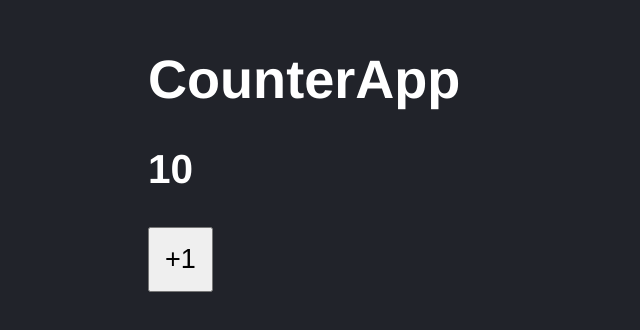
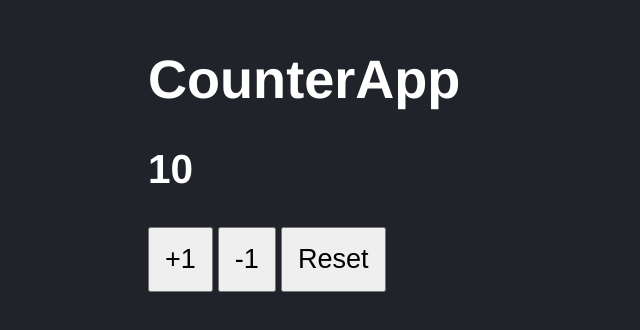
Before and after one commit to DxAmbar/counter-app-vite, a React (Vite) app: page / in a window 1280 px wide. Shown: the part 136-466 px from the top of the page, without its empty margins (0-640 px from the left). Built offline with nearby package versions, Linux system fonts and the light colour scheme.

Commit message:
Sustracción y Reset del counter

```diff
--- a/src/CounterApp.jsx
+++ b/src/CounterApp.jsx
@@ -2,6 +2,8 @@ import { useState } from 'react';
 import PropTypes from 'prop-types';
 
 export const CounterApp = ({ value }) => {
+
+    //console.log('render');
 
     const [ counter, setCounter ] = useState( value );
 
@@ -10,7 +12,11 @@ export const CounterApp = ({ value }) => {
          setCounter( counter + 1 );
          /*otra forma podría ser
          setCounter ( (c) => c + 1);*/
-        }
+    }
+
+    const handleSubstract = () => setCounter ( counter - 1 );
+    const handleReset = () => setCounter ( value );
+
 
     return (
     <>
@@ -20,6 +26,12 @@ export const CounterApp = ({ value }) => {
     <button onClick={ handleAdd }>
         +1
     </button>
+    <button onClick={ handleSubstract }>
+        -1
+    </button>
+    <button onClick={ handleReset }>
+        Reset
+    </button>
     </>
     )
 }
--- a/src/styles.css
+++ b/src/styles.css
@@ -10,4 +10,5 @@ html, body {
 button {
     padding: 15px;
     font-size: 1.3rem;
+    margin-right: 5px;
 }
```
